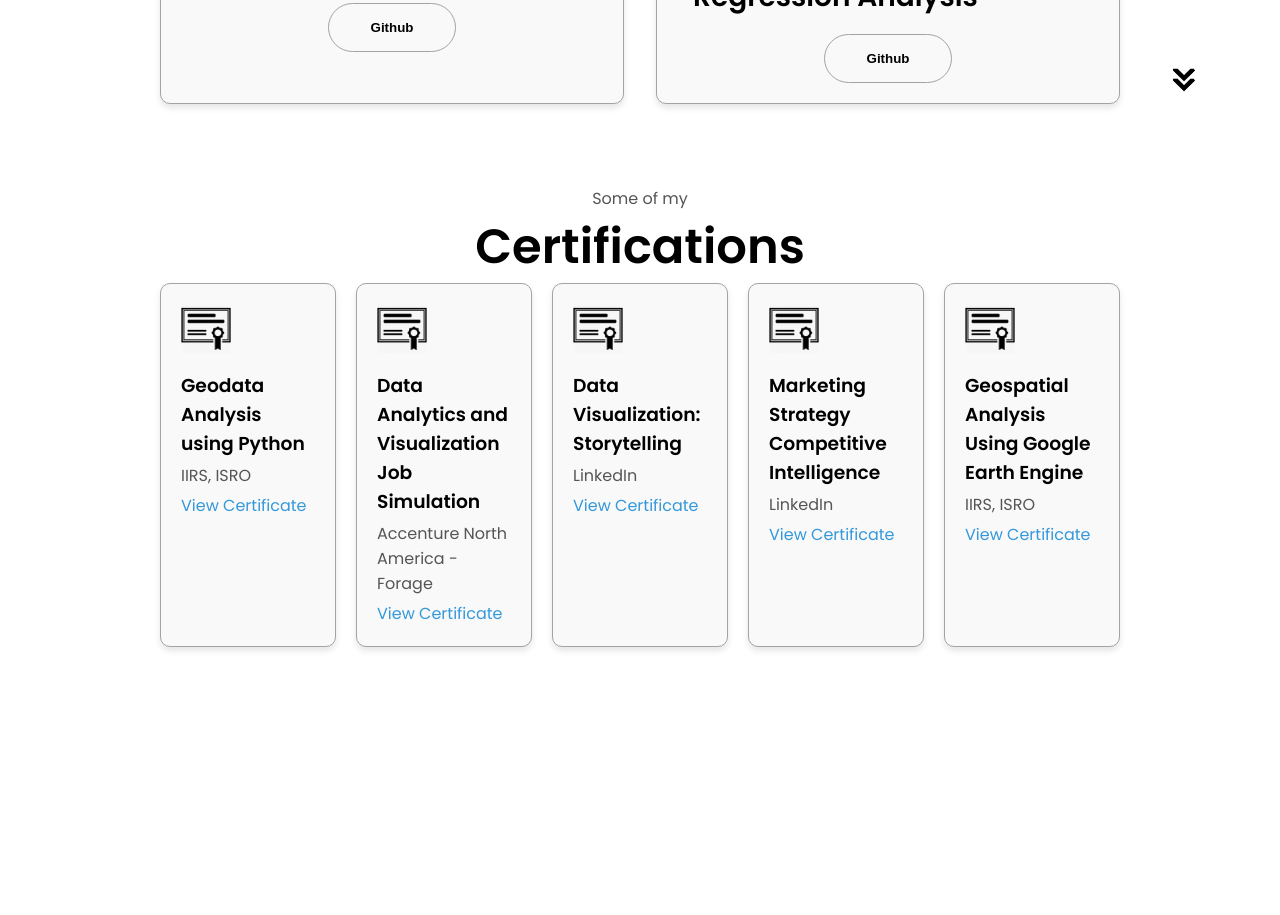
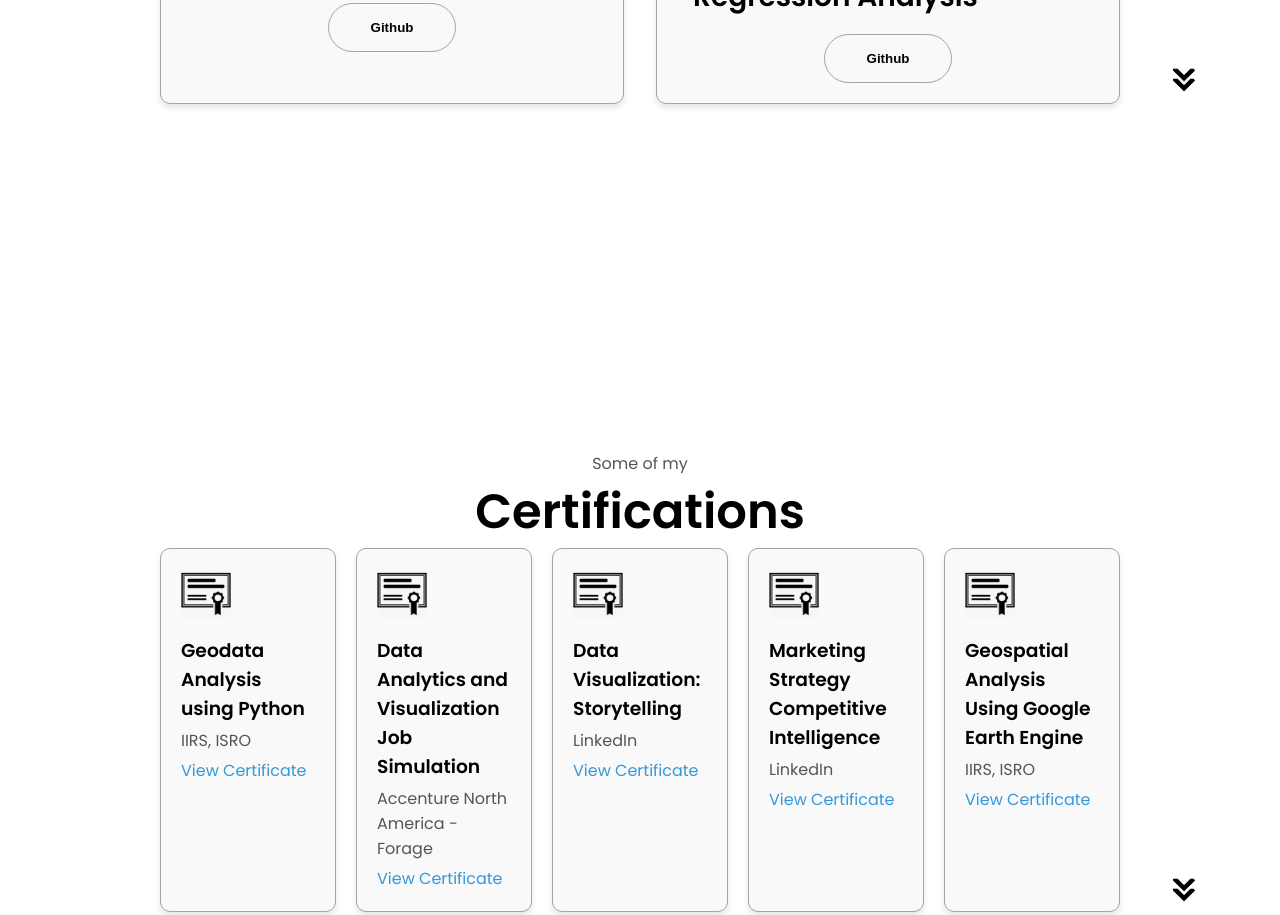
Before and after one commit to statpradipta/Web-Portfolio, a plain HTML site: page Pradipta Ghosh web portfolio v0.01/index.html in a window 1280 px wide. Shown: the part 3093-4008 px from the top of the page. Drawn offline with Linux system fonts and the light colour scheme.

Commit message:
Fixed some bugs

```diff
--- a/Pradipta Ghosh web portfolio v0.01/index.html
+++ b/Pradipta Ghosh web portfolio v0.01/index.html
@@ -463,6 +463,7 @@
             <li><a href="#about">About</a></li>
             <li><a href="#skills">Skills</a></li>
             <li><a href="#projects">Projects</a></li>
+            <li><a href="#certifications">Certifications</a></li>
             <li><a href="#contact">Contact</a></li>
           </ul>
         </div>
--- a/Pradipta Ghosh web portfolio v0.01/style.css
+++ b/Pradipta Ghosh web portfolio v0.01/style.css
@@ -171,8 +171,8 @@ section {
 
 .section__pic-container {
   display: flex;
-  height: 500px;
-  width: 500px;
+  height: 275px;
+  width: 275px;
   margin: auto 0;
 }
 
@@ -357,6 +357,7 @@ article .icon {
 
 #projects {
   position: relative;
+  margin-bottom: 250px;
 }
 
 .color-container {
@@ -381,8 +382,14 @@ article .icon {
 }
 /* CERTIFICATION */
 #certifications {
-  padding: 50px 0;
-  text-align: center;
+  position: relative;
+ display: flex;
+   justify-content: center;
+    flex-direction: column;
+    height: 70vh;
+    margin: 0 10rem;
+    box-sizing: border-box;
+    min-height: fit-content;
 }
 
 .certifications-container {
```
